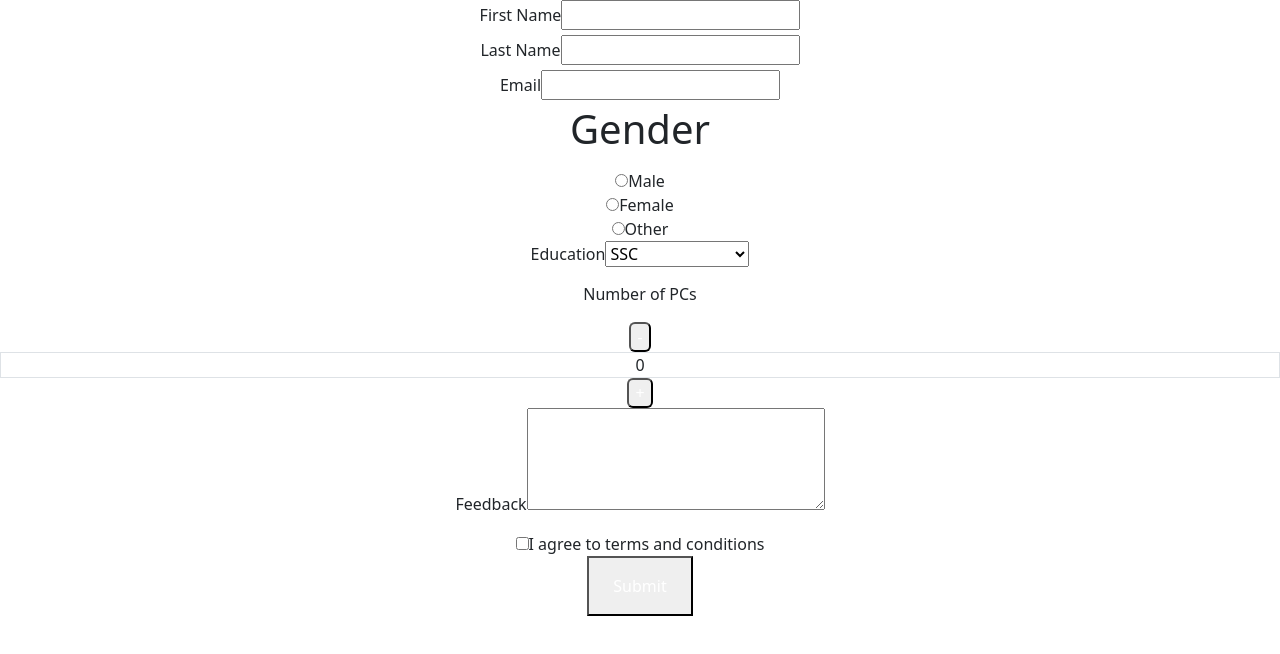
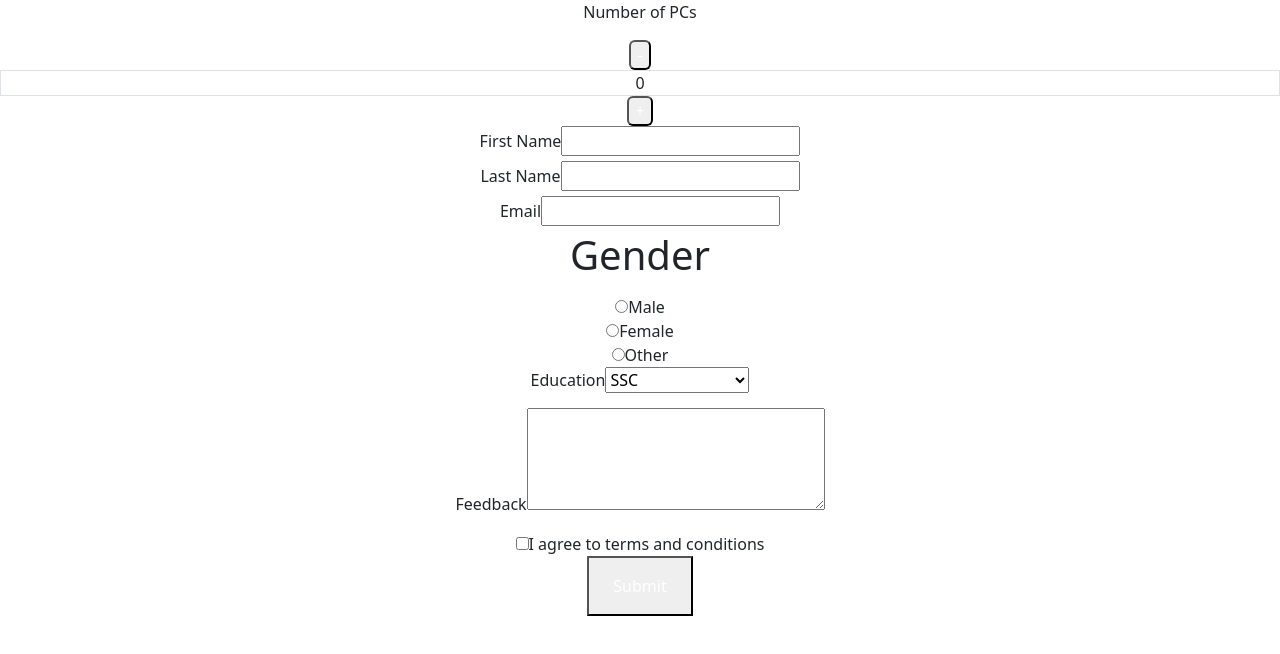
Before and after one commit to mehedihasananik/React-Context-Reducer, a React (Create React App) app: page /form in a window 1280 px wide. Shown: the top 654 px of the page. Built offline with nearby package versions, Linux system fonts and the light colour scheme.

Commit message:
react route

```diff
--- a/package.json
+++ b/package.json
@@ -10,6 +10,7 @@
     "react": "^18.2.0",
     "react-bootstrap": "^2.7.0",
     "react-dom": "^18.2.0",
+    "react-router-dom": "^6.6.1",
     "react-scripts": "5.0.1",
     "web-vitals": "^2.1.4"
   },
--- a/src/App.js
+++ b/src/App.js
@@ -1,8 +1,12 @@
 import 'bootstrap/dist/css/bootstrap.min.css';
 import { createContext, useState } from 'react';
+import { BrowserRouter, Route, Routes } from 'react-router-dom';
 
 import Counter from './pages/Counter';
-import Myform from './pages/Newform';
+import Error from './pages/Error';
+import Home from './pages/Home';
+import Myform from './pages/Myform';
+
 
 import Parent from './pages/Parent';
 import ShortForm from './pages/ShortForm';
@@ -15,15 +19,14 @@ function App() {
     count, setCount
   }
   return (
-    // <CONTEXT_CONTAINER.Provider value={value}>
-    //   <div>
-    //     <Parent />
-    //   </div>
-    // </CONTEXT_CONTAINER.Provider>
     <div>
-      {/* <ShortForm /> */}
-      {/* <Counter /> */}
-      <Myform />
+      <BrowserRouter>
+        <Routes>
+          <Route path="/" element={<Home />}></Route>
+          <Route path="/form" element={<Myform />}></Route>
+          <Route path="*" element={<Error />}></Route>
+        </Routes>
+      </BrowserRouter>
     </div>
   );
 }
--- /dev/null
+++ b/src/pages/Error.js
@@ -0,0 +1,9 @@
+const Error = () => {
+  return (
+    <div>
+      <h1>Page Not found</h1>
+    </div>
+  );
+}
+
+export default Error;
--- /dev/null
+++ b/src/pages/Home.js
@@ -0,0 +1,10 @@
+const Home = () => {
+  return (
+    <div>
+      <h1>This is home</h1>
+      <p>Lorem ipsum, dolor sit amet consectetur adipisicing elit. Facere quam voluptatibus labore ab inventore quos magnam quas voluptate? Illo laborum quis obcaecati distinctio cum reprehenderit voluptatum sapiente quidem veniam similique!</p>
+    </div>
+  );
+}
+
+export default Home;
--- a/src/pages/Newform.js
+++ b/src/pages/Myform.js
@@ -1,28 +1,8 @@
 import { useReducer } from "react";
 import { act } from "react-dom/test-utils";
+import { initiaState, reducer } from "../state/formReducer";
 
 const Myform = () => {
-
-  const initiaState = {
-    firstName: "",
-    lastName: "",
-    email: "",
-    gender: "",
-    education: "",
-    quantity: 0,
-    feedback: "",
-    term: false
-  }
-
-  const reducer = (state, action) => {
-
-    if (action.type === "INPUT") {
-      return {
-        ...state,
-        [action.payload.name]: action.payload.value
-      }
-    }
-  }
 
 
   const [state, dispatch] = useReducer(reducer, initiaState)
@@ -38,6 +18,34 @@ const Myform = () => {
         className=''
         onSubmit={submit}
       >
+
+        <div className='flex flex-col w-full max-w-xs'>
+          <label className='mb-3'>Number of PCs</label>
+          <div className='flex justify-between items-center gap-2 '>
+            <button onClick={() => dispatch({ type: "DECREMENT", payload: { count: 1 } })} className='bg-indigo-500 text-lg text-white rounded h-10 w-10 '>
+              -
+            </button>
+            <div className='border flex-1 flex justify-center items-center h-10 rounded-md border-gray-300'>
+              <div>{state.quantity}</div>
+            </div>
+            <button onClick={() => dispatch({ type: "INCREMENT", payload: { count: 1 } })} className='bg-indigo-500 text-lg text-white rounded h-10 w-10'>
+              +
+            </button>
+          </div>
+        </div>
+
+
+
+
+
+
+
+
+
+
+
+
+
         <div className='flex flex-col w-full max-w-xs'>
           <label className='mb-2' htmlFor='firstName'>
             First Name
@@ -127,20 +135,8 @@ const Myform = () => {
             <option value='graduate'>Graduate</option>
           </select>
         </div>
-        <div className='flex flex-col w-full max-w-xs'>
-          <label className='mb-3'>Number of PCs</label>
-          <div className='flex justify-between items-center gap-2 '>
-            <button className='bg-indigo-500 text-lg text-white rounded h-10 w-10 '>
-              -
-            </button>
-            <div className='border flex-1 flex justify-center items-center h-10 rounded-md border-gray-300'>
-              <span className='text-lg'>0</span>
-            </div>
-            <button className='bg-indigo-500 text-lg text-white rounded h-10 w-10'>
-              +
-            </button>
-          </div>
-        </div>
+
+        {/* count */}
         <div className='flex flex-col w-full max-w-xs'>
           <label className='mb-3' for='feedback'>
             Feedback
@@ -161,6 +157,7 @@ const Myform = () => {
               type='checkbox'
               name='term'
               id='terms'
+              onClick={() => dispatch({ type: "TOGGLE" })}
 
             />
             <label for='terms'>I agree to terms and conditions</label>
--- /dev/null
+++ b/src/state/actionTypes.js
@@ -0,0 +1,6 @@
+export const actionTypes = {
+  INPUT: "INPUT",
+  TOGGLE: "TOGGLE",
+  INCREMENT: "INCREMENT",
+  DECREMENT: "DECREMENT"
+}
--- /dev/null
+++ b/src/state/formReducer.js
@@ -0,0 +1,40 @@
+import { actionTypes } from "./actionTypes"
+
+export const initiaState = {
+  firstName: "",
+  lastName: "",
+  email: "",
+  gender: "",
+  education: "",
+  quantity: 0,
+  feedback: "",
+  term: false
+}
+
+export const reducer = (state, action) => {
+
+  if (action.type === actionTypes.INPUT) {
+    return {
+      ...state,
+      [action.payload.name]: action.payload.value
+    }
+  }
+  if (action.type === actionTypes.TOGGLE) {
+    return {
+      ...state,
+      term: !state.term
+    }
+  }
+  if (action.type === actionTypes.INCREMENT) {
+    return {
+      ...state,
+      quantity: state.quantity + action.payload.count
+    }
+  }
+  else if (action.type === actionTypes.DECREMENT) {
+    return {
+      ...state,
+      quantity: state.quantity - action.payload.count
+    }
+  }
+}
```
Also changed, not shown: 1 other file (tests, documents, lock files or other folders).
